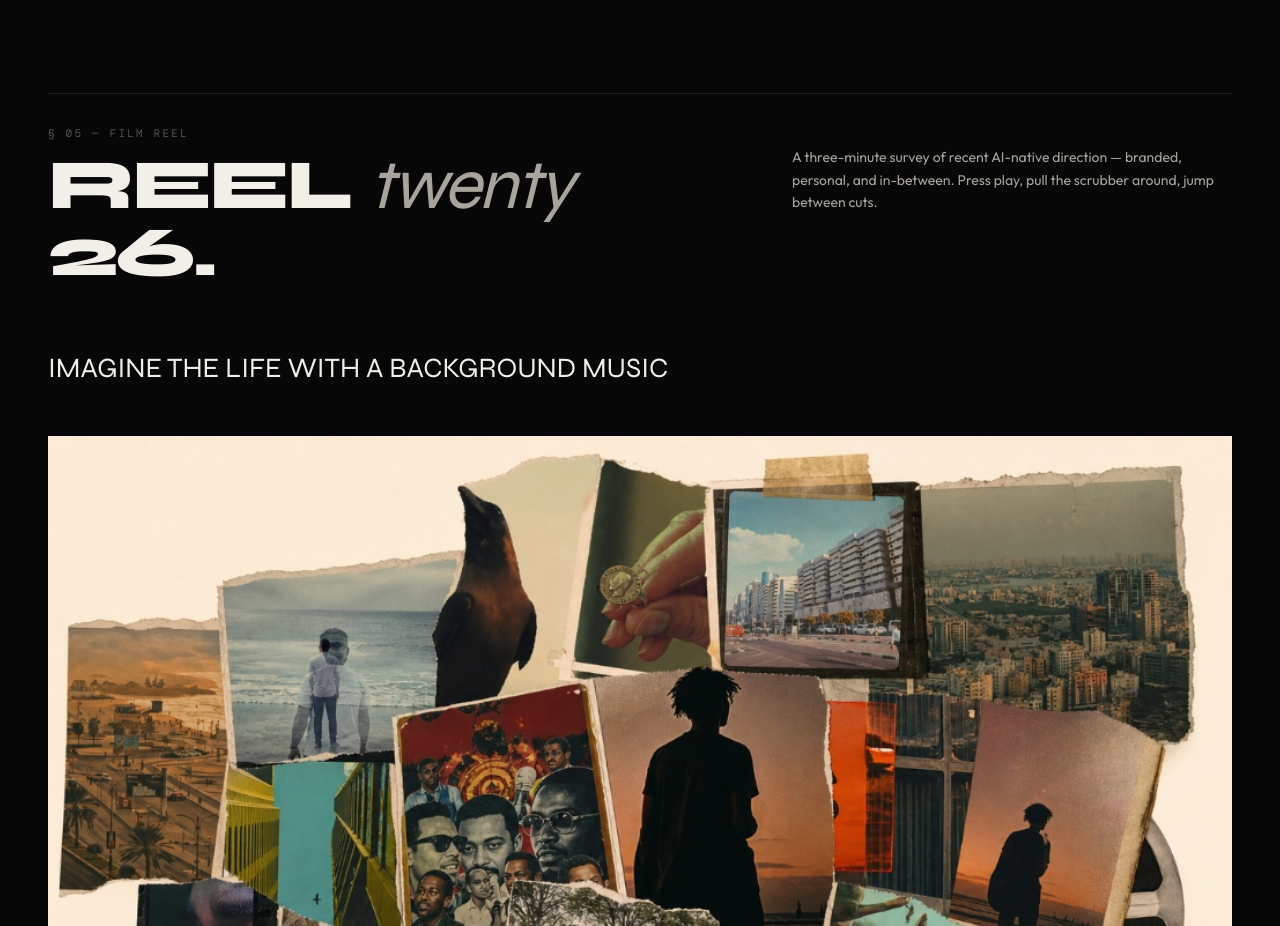
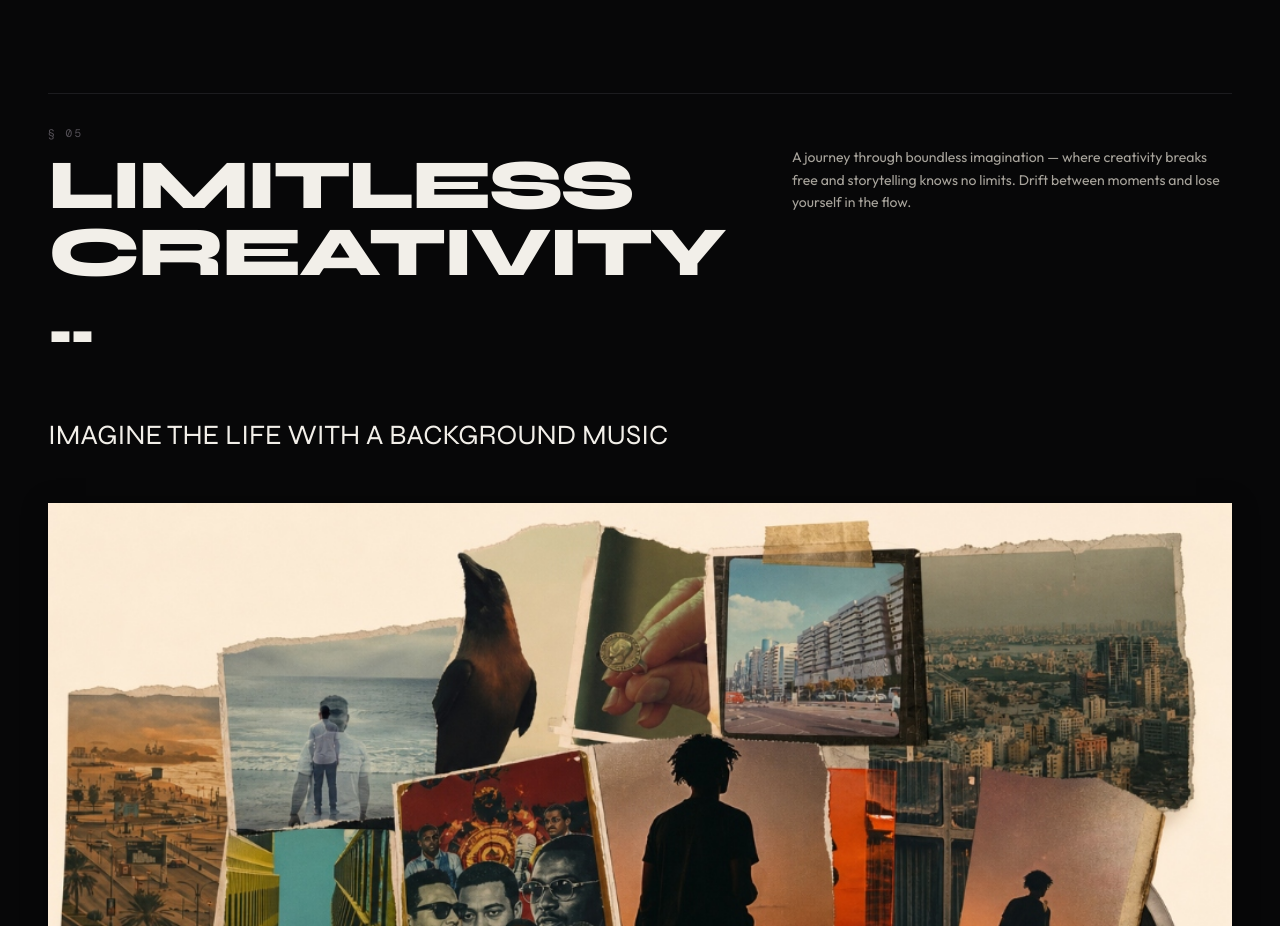
Before and after one commit to AmerMysara/Profile, a React (Vite) app: page / in a window 1280 px wide. Shown: the part 4320-5246 px from the top of the page. Built offline with nearby package versions, Linux system fonts and the light colour scheme; a web font is replaced by a local one.

Commit message:
Update text in Reel section header

```diff
--- a/src/components/Reel.tsx
+++ b/src/components/Reel.tsx
@@ -6,13 +6,9 @@ export function Reel() {
     <section id="reel">
       <div className="container">
         <SectionHeader
-          num="§ 05 — FILM REEL"
-          title={
-            <>
-              Reel <span className="ital">twenty</span>&thinsp;26.
-            </>
-          }
-          right="A three-minute survey of recent AI-native direction — branded, personal, and in-between. Press play, pull the scrubber around, jump between cuts."
+          num="§ 05"
+          title={<>Limitless Creativity ..</>}
+          right="A journey through boundless imagination — where creativity breaks free and storytelling knows no limits. Drift between moments and lose yourself in the flow."
         />
 
         <p className="reel-intro" data-reveal style={{ textTransform: 'uppercase' }}>
```
